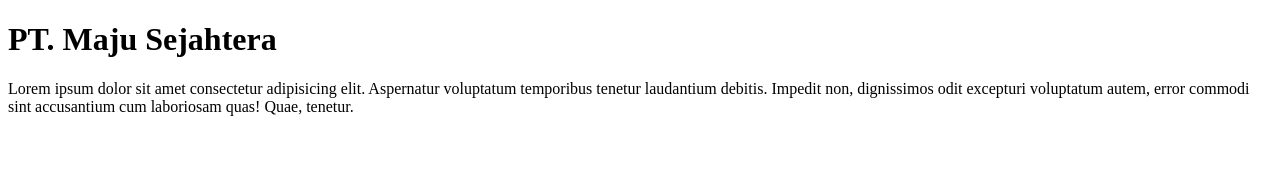
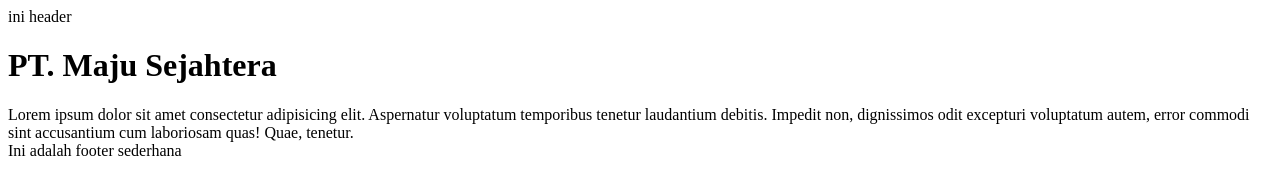
Before and after one commit to mftchlray/CompanyProfile, a plain HTML site: page index.html in a window 1280 px wide. Drawn offline with Linux system fonts and the light colour scheme.

Commit message:
membuat header dan footer

```diff
--- a/index.html
+++ b/index.html
@@ -6,8 +6,11 @@
     <title>Document</title>
 </head>
 <body>
+    <header>ini header</header>
     <h1>PT. Maju Sejahtera</h1>
 
     <div>Lorem ipsum dolor sit amet consectetur adipisicing elit. Aspernatur voluptatum temporibus tenetur laudantium debitis. Impedit non, dignissimos odit excepturi voluptatum autem, error commodi sint accusantium cum laboriosam quas! Quae, tenetur.</div>
+
+    <footer>Ini adalah footer sederhana</footer>
 </body>
 </html>
```
